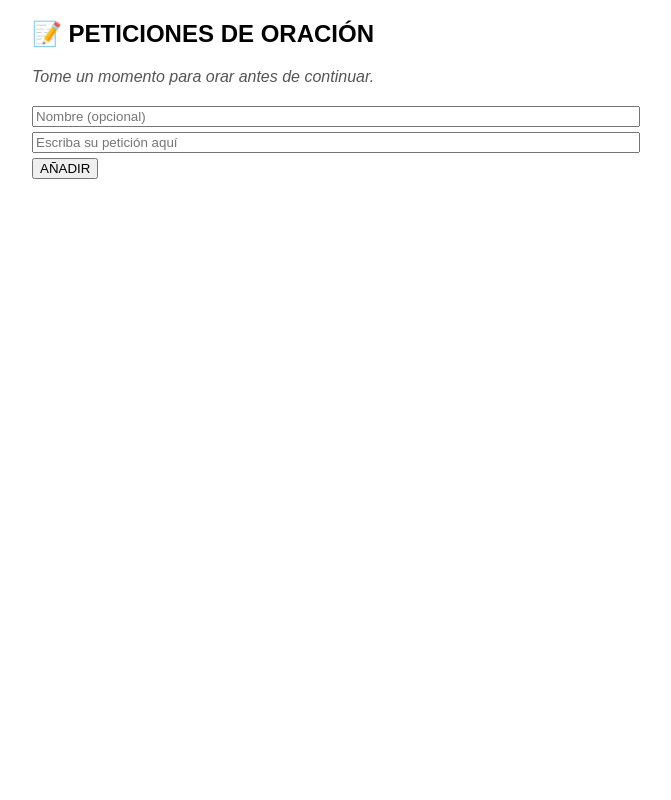
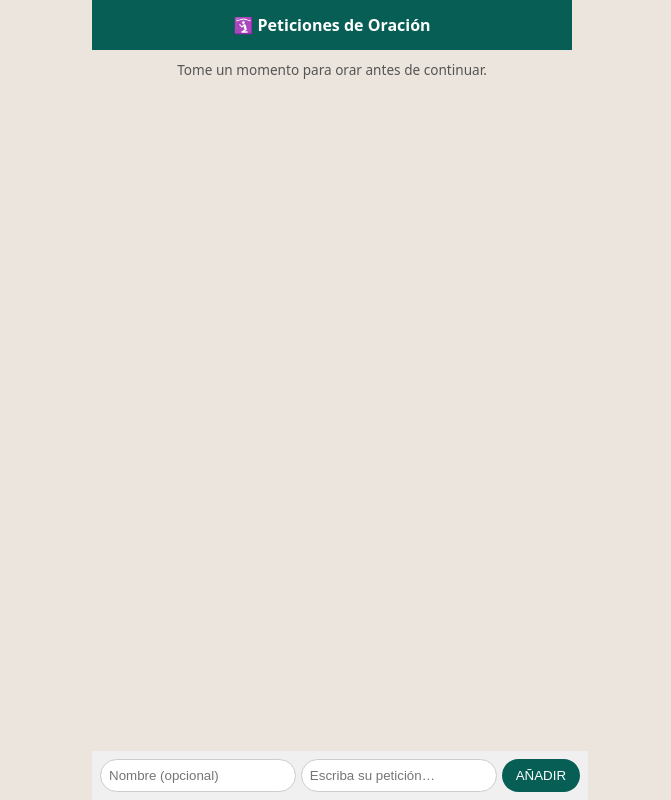
Before and after one commit to MrJay8592/Oraciones, a Flask app: page / in a window 1280 px wide. Shown: the whole page, without its empty margins (308-979 px from the left). Run offline with Flask 3, Linux system fonts and the light colour scheme; data that the repository does not hold is empty.

Commit message:
Update prayer list to WhatsApp-inspired list layout

```diff
--- a/templates/index.html
+++ b/templates/index.html
@@ -5,52 +5,141 @@
     <title>Peticiones de Oración</title>
     <style>
 body {
-            font-family: Arial, sans-serif;
-            max-width: 600px;
+    margin: 0;
+    font-family: system-ui, -apple-system, BlinkMacSystemFont, sans-serif;
+    background: #ece5dd;
+}
+
+.container {
+    max-width: 480px;
     margin: auto;
+    padding-bottom: 80px;
 }
-        li {
+
+.header {
+    background: #075e54;
+    color: white;
+    padding: 14px;
+    font-weight: bold;
+    text-align: center;
+}
+
+.intro {
+    text-align: center;
+    font-size: 0.85em;
+    color: #555;
+    margin: 10px;
+}
+
+.prayer-list {
     list-style: none;
+    padding: 0;
+    margin: 0;
 }
-        a {
+
+.prayer-card {
+    background: #ffffff;
+    margin: 8px;
+    padding: 10px;
+    border-radius: 10px;
+    box-shadow: 0 1px 2px rgba(0,0,0,0.08);
+}
+
+.card-top {
+    font-size: 0.75em;
+    color: #555;
+    margin-bottom: 4px;
+}
+
+.card-body {
+    font-size: 0.95em;
+    margin-bottom: 8px;
+}
+
+.card-actions {
+    font-size: 0.75em;
+    color: #555;
+    display: flex;
+    gap: 10px;
+    align-items: center;
+}
+
+.card-actions a {
     text-decoration: none;
 }
-        a:hover {
-            text-decoration: underline;
+
+.answered {
+    color: #128c7e;
+    font-weight: bold;
+}
+
+.add-form {
+    position: fixed;
+    bottom: 0;
+    width: 100%;
+    max-width: 480px;
+    background: #f0f0f0;
+    padding: 8px;
+    display: flex;
+    gap: 5px;
+}
+
+.add-form input {
+    flex: 1;
+    padding: 8px;
+    border-radius: 20px;
+    border: 1px solid #ccc;
+}
+
+.add-form button {
+    background: #075e54;
+    color: white;
+    border: none;
+    border-radius: 20px;
+    padding: 0 14px;
 }
 </style>
+
 </head>
 <body>
 
-<h2>📝 PETICIONES DE ORACIÓN</h2>
+<div class="container">
 
-<p style="font-style: italic; color: #555;">
+    <div class="header">
+        🛐 Peticiones de Oración
+    </div>
+
+    <p class="intro">
         Tome un momento para orar antes de continuar.
     </p>
 
-<ul style="padding: 0;">
+    <ul class="prayer-list">
         {% for item in items %}
-    <li style="background:#f9f9f9; padding:10px; margin-bottom:10px; border-radius:6px;">
-        <strong>{{ item.name or 'Anónimo' }}</strong><br>
+        <li class="prayer-card">
+            <div class="card-top">
+                <span class="name">{{ item.name or 'Anónimo' }}</span>
+            </div>
+
+            <div class="card-body">
                 {{ item.text }}
+            </div>
 
-        <div style="margin-top:8px;">
-            <a href="/pray/{{ item.id }}">🙏 Oré</a>
-            ({{ item.prayed_count or 0 }})
-            &nbsp;|&nbsp;
-            <a href="/archive/{{ item.id }}" style="color: green;">
-                🙌 Contestada
-            </a>
+            <div class="card-actions">
+                <a href="/pray/{{ item.id }}">🙏</a>
+                <span>{{ item.prayed_count or 0 }}</span>
+                <a href="/archive/{{ item.id }}" class="answered">🙌 Contestada</a>
             </div>
         </li>
         {% endfor %}
     </ul>
 
-<form action="/add" method="post" style="margin-top:20px;">
-    <input name="name" placeholder="Nombre (opcional)" style="width:100%; margin-bottom:5px;">
-    <input name="text" placeholder="Escriba su petición aquí" required style="width:100%; margin-bottom:5px;">
+    <form class="add-form" action="/add" method="post">
+        <input name="name" placeholder="Nombre (opcional)">
+        <input name="text" placeholder="Escriba su petición…" required>
         <button>AÑADIR</button>
     </form>
 
+</div>
+
 </body>
 </html>
```
Lines whose indentation alone changed are shown as unchanged.
